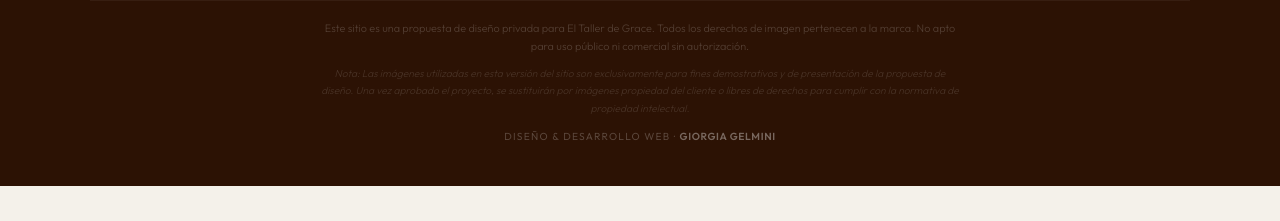
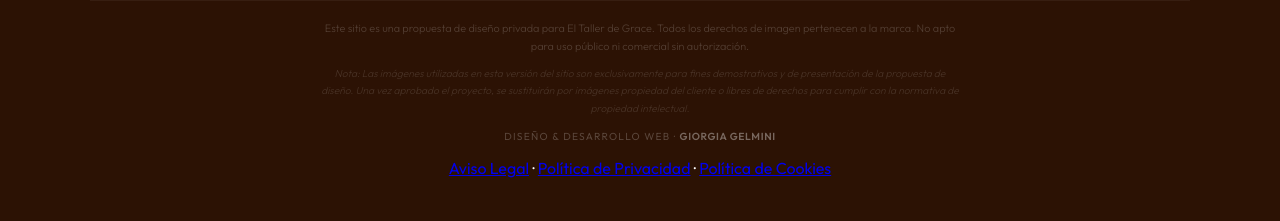
Before and after one commit to giorgigelmini-lang/taller-de-grace-web, a plain HTML site: page index.html in a window 1280 px wide. Shown: the part 7932-8153 px from the top of the page. Before the commit the page ends 8118 px from the top, so only its background shows below. Drawn offline with nearby package versions, Linux system fonts and the light colour scheme.

Commit message:
Update index.html

```diff
--- a/index.html
+++ b/index.html
@@ -780,6 +780,13 @@
         <p class="footer-legal">Este sitio es una propuesta de diseño privada para El Taller de Grace. Todos los derechos de imagen pertenecen a la marca. No apto para uso público ni comercial sin autorización.</p>
         <p class="footer-img-note">Nota: Las imágenes utilizadas en esta versión del sitio son exclusivamente para fines demostrativos y de presentación de la propuesta de diseño. Una vez aprobado el proyecto, se sustituirán por imágenes propiedad del cliente o libres de derechos para cumplir con la normativa de propiedad intelectual.</p>
         <p class="footer-credit">Diseño &amp; Desarrollo Web · <strong>Giorgia Gelmini</strong></p>
+        <nav class="footer-legal-links" aria-label="Legal">
+          <a href="#">Aviso Legal</a>
+          <span aria-hidden="true">·</span>
+          <a href="#">Política de Privacidad</a>
+          <span aria-hidden="true">·</span>
+          <a href="#">Política de Cookies</a>
+        </nav>
       </div>
     </div>
   </footer>
```
